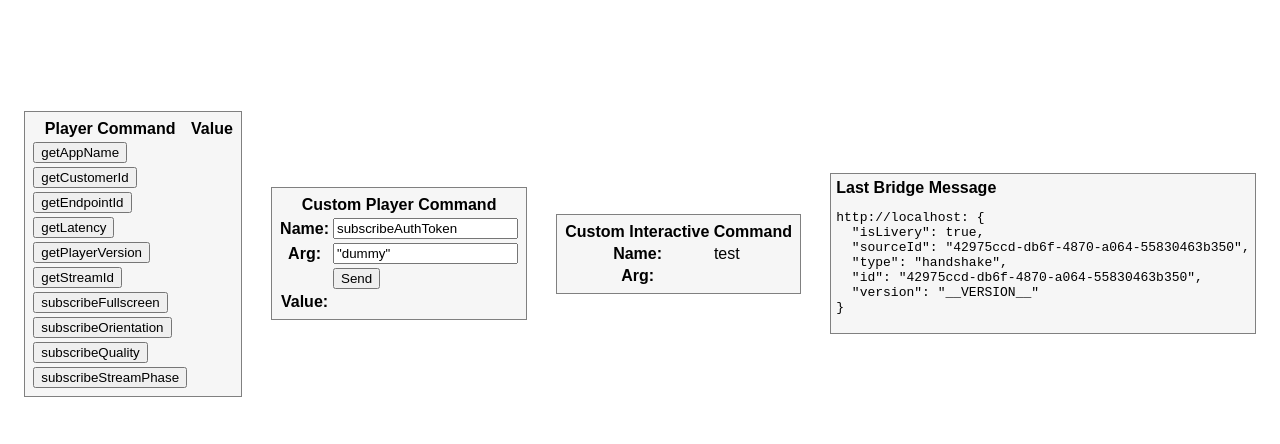
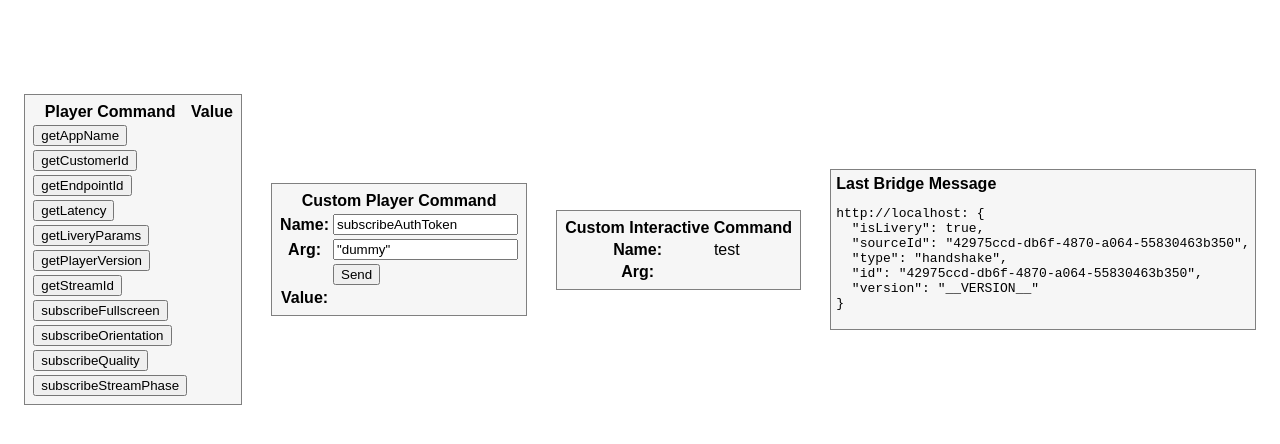
Before and after one commit to liveryvideo/interactive-bridge, a website with bundled scripts: page demo/index.html in a window 1280 px wide. Shown: the part 228-672 px from the top of the page. Built offline with nearby package versions, Linux system fonts and the light colour scheme.

Commit message:
add getLiveryParams button to demo page

```diff
--- a/demo/index.html
+++ b/demo/index.html
@@ -60,6 +60,10 @@
           <tr>
             <td><button id="get-latency">getLatency</button></td>
             <td id="latency"></td>
+          </tr>
+          <tr>
+            <td><button id="get-livery-params">getLiveryParams</button></td>
+            <td id="livery-params"></td>
           </tr>
           <tr>
             <td>
--- a/demo/script.ts
+++ b/demo/script.ts
@@ -31,6 +31,7 @@ const bridge = new InteractiveBridge('*');
     ['customer-id', 'getCustomerId'],
     ['endpoint-id', 'getEndpointId'],
     ['latency', 'getLatency'],
+    ['livery-params', 'getLiveryParams'],
     ['player-version', 'getPlayerVersion'],
     ['stream-id', 'getStreamId'],
   ] as const
--- a/package.json
+++ b/package.json
@@ -45,6 +45,7 @@
     "lit": "^2.6.1"
   },
   "devDependencies": {
+    "@babel/core": "^7.21.4",
     "@babel/preset-env": "^7.20.2",
     "@commitlint/cli": "^17.4.4",
     "@commitlint/config-conventional": "^17.4.4",
```
Also changed, not shown: 1 other file.
